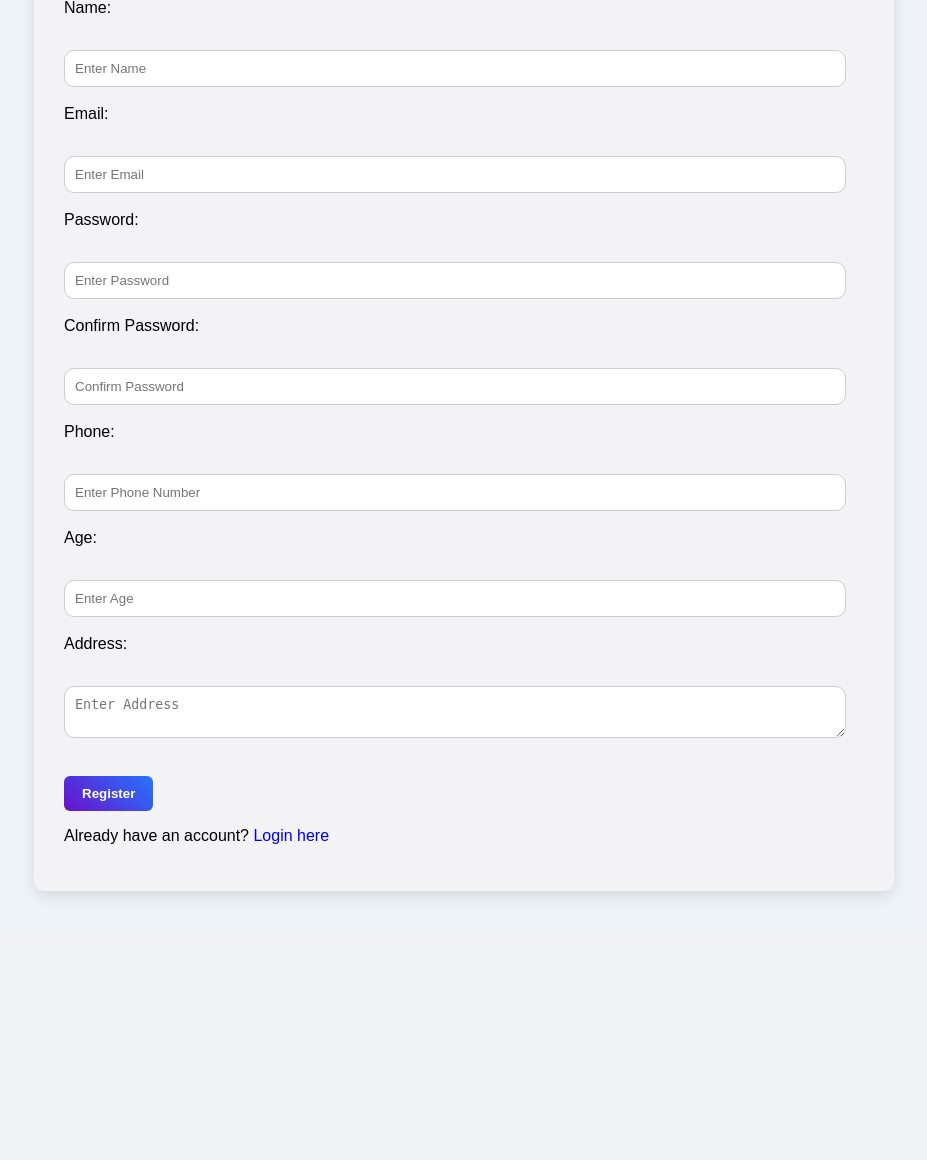
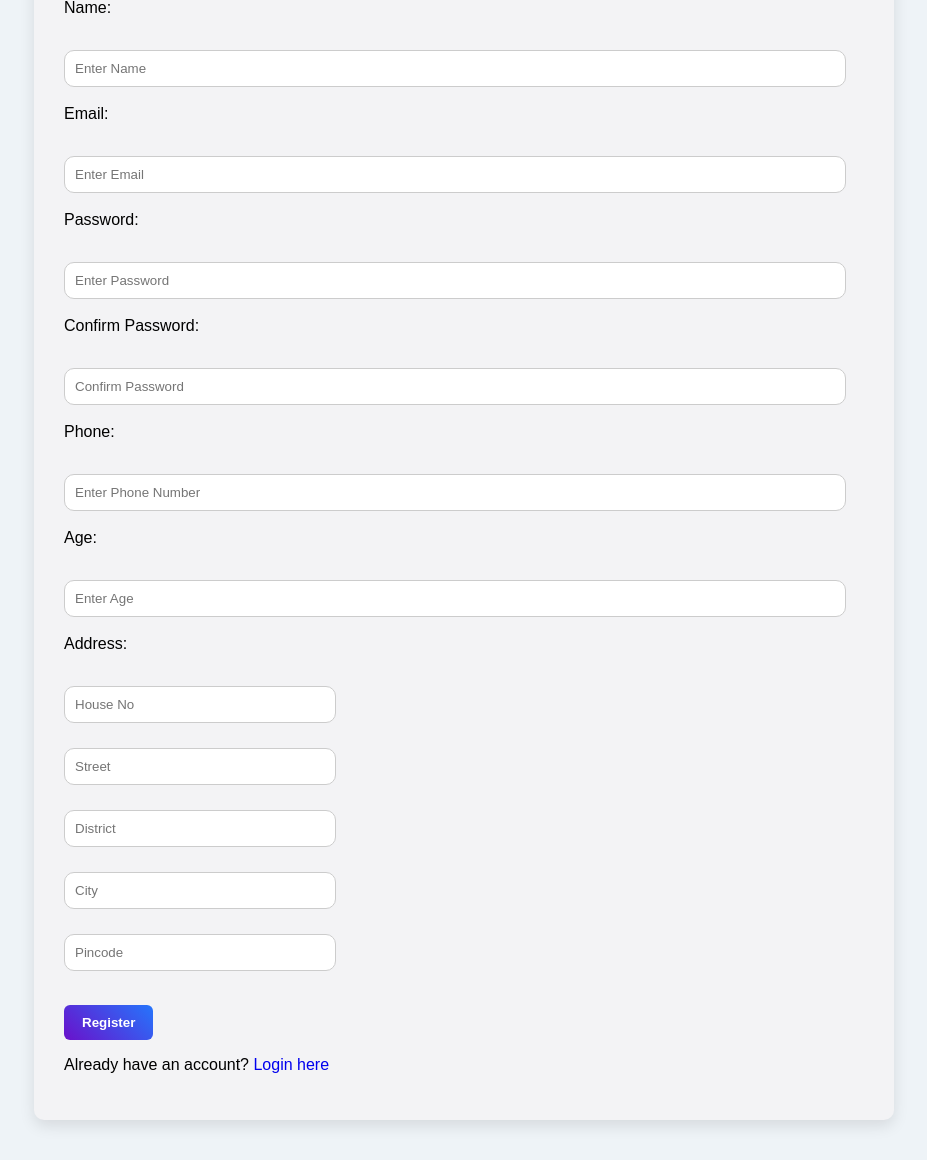
Before and after one commit to Nishi-Bagri/django_registration_project, a Django app: page / in a window 1280 px wide. Shown: the part 139-1299 px from the top of the page, without its empty margins (176-1103 px from the left). Before the commit the page ends 1038 px from the top, so only its background shows below. Run offline with Django 5.2, Linux system fonts and the light colour scheme; data that the repository does not hold is empty.

Commit message:
modification

```diff
--- a/blog/admin.py
+++ b/blog/admin.py
@@ -1,8 +1,10 @@
 from django.contrib import admin
 from .models import Blog, SiteSettings
 
+
 class BlogAdmin(admin.ModelAdmin):
-    list_display = ('title', 'user', 'created_at')
+    list_display = ('title', 'user', 'status', 'created_at')
+    list_filter = ('status',)
 
 admin.site.register(Blog, BlogAdmin)
 
--- a/blog/models.py
+++ b/blog/models.py
@@ -18,6 +18,8 @@ class Blog(models.Model):
 
     status = models.CharField(max_length=20, choices=Status_Choices, default = 'pending')
     rejection_reason = models.TextField(blank=True, null=True)
+
+    is_approved = models.BooleanField(default=False)
 
     def __str__(self):
         return self.title
--- a/blog/templates/blog/blog_list.html
+++ b/blog/templates/blog/blog_list.html
@@ -49,7 +49,7 @@
     <p>{{ blog.is_liked }}</p>
 
 
-    <p>{{ blog.content|truncatewords:20 }}</p>
+    <p>{{ blog.content|truncatewords:30 }}</p>
 
     <p>
         <strong>Author:</strong> {{ blog.user.name }}
--- a/users/models.py
+++ b/users/models.py
@@ -11,7 +11,11 @@ class CustomUser(models.Model):
     password=models.CharField(max_length=100)
     phone = models.CharField(max_length=15,blank=True, null=True)
     age = models.IntegerField(blank=True, null=True)
-    address = models.TextField(blank=True, null=True)
+    house_no = models.CharField(max_length=20, blank=True, null=True)
+    street = models.CharField(max_length=225, blank=True)
+    district = models.CharField(max_length=100, blank=True, null=True)
+    city = models.CharField(max_length=100, blank=True, null=True)
+    pincode = models.CharField(max_length=10, blank=True, null=True)
     role = models.CharField(max_length=10, choices= Role_Choices, default='user')
 
     profile_pic = models.ImageField(upload_to='profile_pics/', default='default.png' , null=True, blank=True)
--- a/users/templates/users/login.html
+++ b/users/templates/users/login.html
@@ -22,6 +22,7 @@
         <label>Password:</label>
         <input type="password" name="password" placeholder="Enter Password" minlength="6" required><br><br>
         <button type="submit">Login</button><br>
+        <p><a href="{% url 'register' %}">Register if not a Member?</a></p>
         <p><a href="{% url 'password_reset' %}">Forgot Password?</a></p>
     </form>
     </div>
--- a/users/templates/users/register.html
+++ b/users/templates/users/register.html
@@ -31,9 +31,28 @@
     <input type="text" name="phone" placeholder="Enter Phone Number" required><br><br>
     <label>Age:</label><br><br>
     <input type="number" name="age" placeholder="Enter Age" required><br><br>
+
+    <!-- Address Field -->
+
     <label>Address:</label><br><br>
-    <textarea name="address" placeholder="Enter Address" required></textarea><br><br>
+    <div style="display: grid; grid-template-columns: 1fr 2fr; gap: 10px;">
+
+
+    <input type="text" name="house_no" placeholder="House No" required><br><br>
+
+    <input type="text" name="street" placeholder="Street" required><br><br>
+
+    <input type="text" name="district" placeholder="District" required><br><br>
+
+    <input type="text" name="city" placeholder="City" required><br><br>
+
+    <input type="text" name="pincode" placeholder="Pincode" pattern="[0-9]{6}" required><br><br>
+
+    </div><br>
+
     <p id="passError" style="color: red;"></p>
+
+
     <button type="submit">Register</button>
     <p>Already have an account?
     <a href="{% url 'login' %}">Login here</a>
--- a/users/urls.py
+++ b/users/urls.py
@@ -9,6 +9,7 @@ urlpatterns = [
     path('logout/', logout_user, name='logout'),
     path('edit-profile/', edit_profile, name= 'edit_profile'),
     path('users/', user_list, name='user_list'),
+    path('register/', register, name='register'),
 
     # Password reset urls
 
--- a/users/views.py
+++ b/users/views.py
@@ -11,12 +11,17 @@ def register(request):
 
     if request.method == "POST":
         name = request.POST['name']
-        email = request.POST['email']
+        email = request.POST['email'].lower()
         password = request.POST['password']
         confirm_password = request.POST['confirm_password']
         phone = request.POST['phone']
         age = request.POST['age']
-        address = request.POST['address']
+
+        house_no = request.POST.get('house_no')
+        street = request.POST.get('street')
+        district = request.POST.get('district')
+        city = request.POST.get('city')
+        pincode = request.POST.get('pincode')
 
 
          # Validate email format
@@ -51,7 +56,13 @@ def register(request):
             password=hashed_password,
             phone=phone,
             age=age,
-            address=address,
+
+            house_no=house_no,
+            street=street,
+            district=district,
+            city=city,
+            pincode=pincode,
+
             role = 'user'
         )
 
```
Also changed, not shown: blog/views.py (+11 -4 lines), static/css/user.css (+57 -6 lines), blog/migrations/0010_blog_is_approved.py (added), users/migrations/0007_remove_customuser_address_customuser_city_and_more.py (added).
